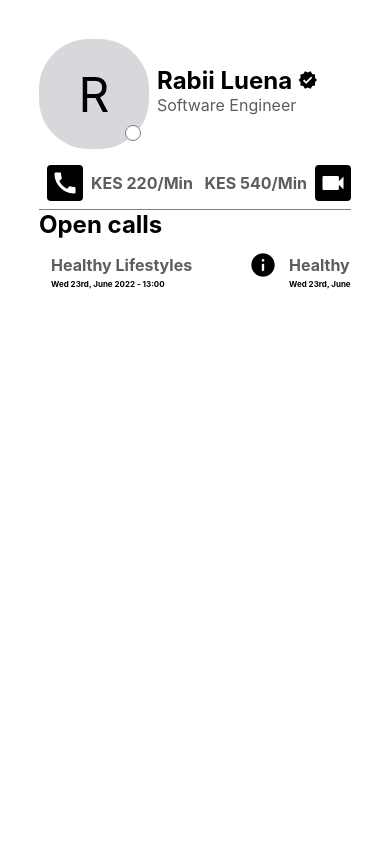
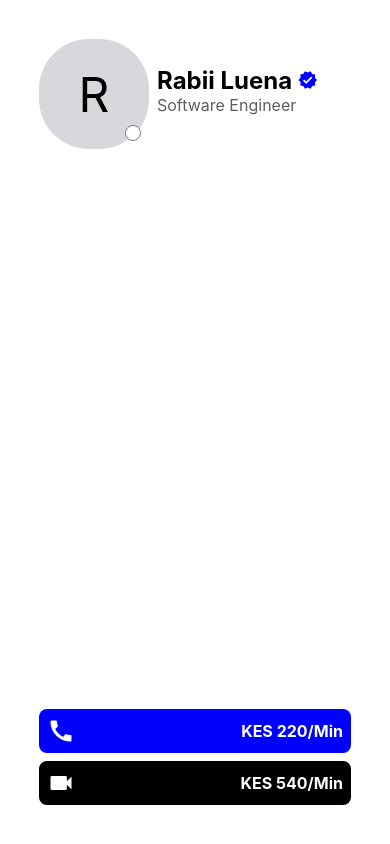
Before and after one commit to rbluena/jizbo.app, a React Native app: screen / in a window 390 px wide. Built offline with nearby package versions, Linux system fonts and the light colour scheme.

Commit message:
simple profile page

```diff
--- a/App.jsx
+++ b/App.jsx
@@ -1,7 +1,7 @@
 import React from 'react';
 
 // import CallsHomeScreen from '@app/screens/calls/Home';
-import ProfileScreen from '@app/screens/contacts/Profile';
+import ProfileScreen from '@app/screens/contacts/Profile_NEW';
 // import LandingScreen from '@app/screens/Landing';
 // import AccountScreen from '@app/screens/onboarding/Account';
 import RegisterScreen from '@app/screens/onboarding/Register';
--- a/app/components/common/ActiveStatus/ActiveStatus.jsx
+++ b/app/components/common/ActiveStatus/ActiveStatus.jsx
@@ -1,7 +1,7 @@
+import { STATUSES } from '@app/constants';
 import PropTypes from 'prop-types';
 import React from 'react';
 import { StyleSheet, View } from 'react-native';
-import { STATUSES } from '~/app/constants';
 
 const ActiveStatus = ({ status = 'offline' }) => (
   <View
--- a/app/screens/contacts/Profile.jsx
+++ b/app/screens/contacts/Profile.jsx
@@ -1,7 +1,7 @@
 import { SCREEN } from '@app/constants';
 import { MaterialIcons } from '@expo/vector-icons';
 import React from 'react';
-import { StyleSheet, View, TouchableOpacity, FlatList } from 'react-native';
+import { FlatList, StyleSheet, TouchableOpacity, View } from 'react-native';
 
 import Avatar from '@app/components/common/Avatar';
 import Badge from '@app/components/common/Badge';
@@ -10,7 +10,6 @@ import TextComponent from '@app/components/common/Text';
 import { SPACING } from '@app/styles/theme';
 
 // TODO: If prominent/callee is not online, once user press call button should be directed to calender to book for available dates.
-
 const CallCard = () => {
   return (
     <View style={styles.callCard}>
@@ -76,45 +75,43 @@ const Profile = () => {
         }}>
         <View
           style={{
-            flexDirection: 'row',
+            flexDirection: 'column',
             justifyContent: 'space-between',
             width: '100%',
           }}>
-          <View style={styles.callingButton}>
+          {/* <View style={styles.callingButton}> */}
           <TouchableOpacity onPress={() => console.log('Calling audio...')}>
             <Badge>
               <MaterialIcons name="call" size={28} color="white" />
+              <TextComponent style={{ color: 'white' }}>
+                KES 220/Min
+              </TextComponent>
             </Badge>
           </TouchableOpacity>
-            <TextComponent
+          {/* <TextComponent
               variant="muted"
               style={{ fontWeight: 'bold', marginLeft: 8 }}>
               KES 220/Min
-            </TextComponent>
-          </View>
+            </TextComponent> */}
+          {/* </View> */}
 
-          <View style={styles.callingButton}>
-            <TextComponent
+          {/* <View style={styles.callingButton}> */}
+          {/* <TextComponent
               variant="muted"
               style={{ fontWeight: 'bold', marginRight: 8 }}>
               KES 540/Min
-            </TextComponent>
+            </TextComponent> */}
           <TouchableOpacity onPress={() => console.log('Calling video..')}>
             <Badge>
               <MaterialIcons name="videocam" size={28} color="white" />
+              <TextComponent style={{ color: 'white' }}>
+                KES 540/Min
+              </TextComponent>
             </Badge>
           </TouchableOpacity>
+          {/* </View> */}
         </View>
       </View>
-      </View>
-
-      {/* start: Similar contacts */}
-      <View>
-        {/* <TextComponent fontSize="l" style={{ fontWeight: 'bold' }}>
-          Call history
-        </TextComponent> */}
-      </View>
-      {/* end: Similar contacts */}
 
       {/* start: Upcoming group calls */}
       <View>
@@ -124,9 +121,9 @@ const Profile = () => {
         </TextComponent>
 
         <FlatList
-          data={[{}, {}, {}, {}, {}, {}]}
+          data={[{}, {}, {}, {}, {}, {}, {}]}
           renderItem={CallCard}
-          keyExtractor={(item, index) => index.toString()}
+          keyExtractor={(_, index) => index.toString()}
           horizontal
           contentContainerStyle={{ padding: 8 }}
         />
@@ -151,7 +148,7 @@ const styles = StyleSheet.create({
     alignItems: 'center',
   },
   callingButton: {
-    flexBasis: 'auto',
+    // flexBasis: 'auto',
     flexDirection: 'row',
     alignItems: 'center',
   },
--- /dev/null
+++ b/app/screens/contacts/Profile_NEW.jsx
@@ -0,0 +1,84 @@
+import { SCREEN } from '@app/constants';
+import { MaterialIcons } from '@expo/vector-icons';
+import React from 'react';
+import { StyleSheet, TouchableOpacity, View } from 'react-native';
+
+import Avatar from '@app/components/common/Avatar';
+import TextComponent from '@app/components/common/Text';
+
+import { SPACING } from '@app/styles/theme';
+
+const Profile = () => {
+  return (
+    <View style={styles.container}>
+      <View style={styles.profileHeader}>
+        <Avatar onlineStatus="online" />
+
+        <View style={{ paddingLeft: SPACING.s }}>
+          <View style={styles.userTitle}>
+            <TextComponent fontSize="l" style={{ fontWeight: 'bold' }}>
+              Rabii Luena{' '}
+            </TextComponent>
+            <MaterialIcons name="verified" size={20} color="blue" />
+          </View>
+          <TextComponent variant="muted" style={{ marginBottom: 8 }}>
+            Software Engineer
+          </TextComponent>
+        </View>
+      </View>
+
+      <View>
+        <TouchableOpacity
+          onPress={() => console.log('Calling audio...')}
+          style={[styles.callingButton, { backgroundColor: 'blue' }]}>
+          <MaterialIcons name="call" size={28} color="white" />
+          <TextComponent style={{ color: 'white', fontWeight: 'bold' }}>
+            KES 220/Min
+          </TextComponent>
+        </TouchableOpacity>
+        <View style={{ marginVertical: 4 }} />
+        <TouchableOpacity
+          onPress={() => console.log('Calling video..')}
+          style={[styles.callingButton, { backgroundColor: 'black' }]}>
+          <MaterialIcons name="videocam" size={28} color="white" />
+          <TextComponent style={{ color: 'white', fontWeight: 'bold' }}>
+            KES 540/Min
+          </TextComponent>
+        </TouchableOpacity>
+      </View>
+    </View>
+  );
+};
+
+export default Profile;
+
+const styles = StyleSheet.create({
+  container: {
+    padding: SCREEN.width * 0.1,
+    justifyContent: 'space-between',
+    height: SCREEN.height,
+  },
+  profileHeader: {
+    flexDirection: 'row',
+    alignItems: 'center',
+  },
+  userTitle: {
+    flexDirection: 'row',
+    alignItems: 'center',
+  },
+  callingButton: {
+    flexDirection: 'row',
+    alignItems: 'center',
+    justifyContent: 'space-between',
+    borderRadius: 8,
+    padding: 8,
+  },
+  callCard: {
+    marginRight: 4,
+    borderRadius: 8,
+    width: SCREEN.width * 0.6,
+    padding: 4,
+    backgroundColor: 'white',
+    elevation: 2,
+  },
+});
```
Also changed, not shown: app/screens/contacts/Profile_old.jsx (deleted, +0 -98 lines). Lines whose indentation alone changed are shown as unchanged.
